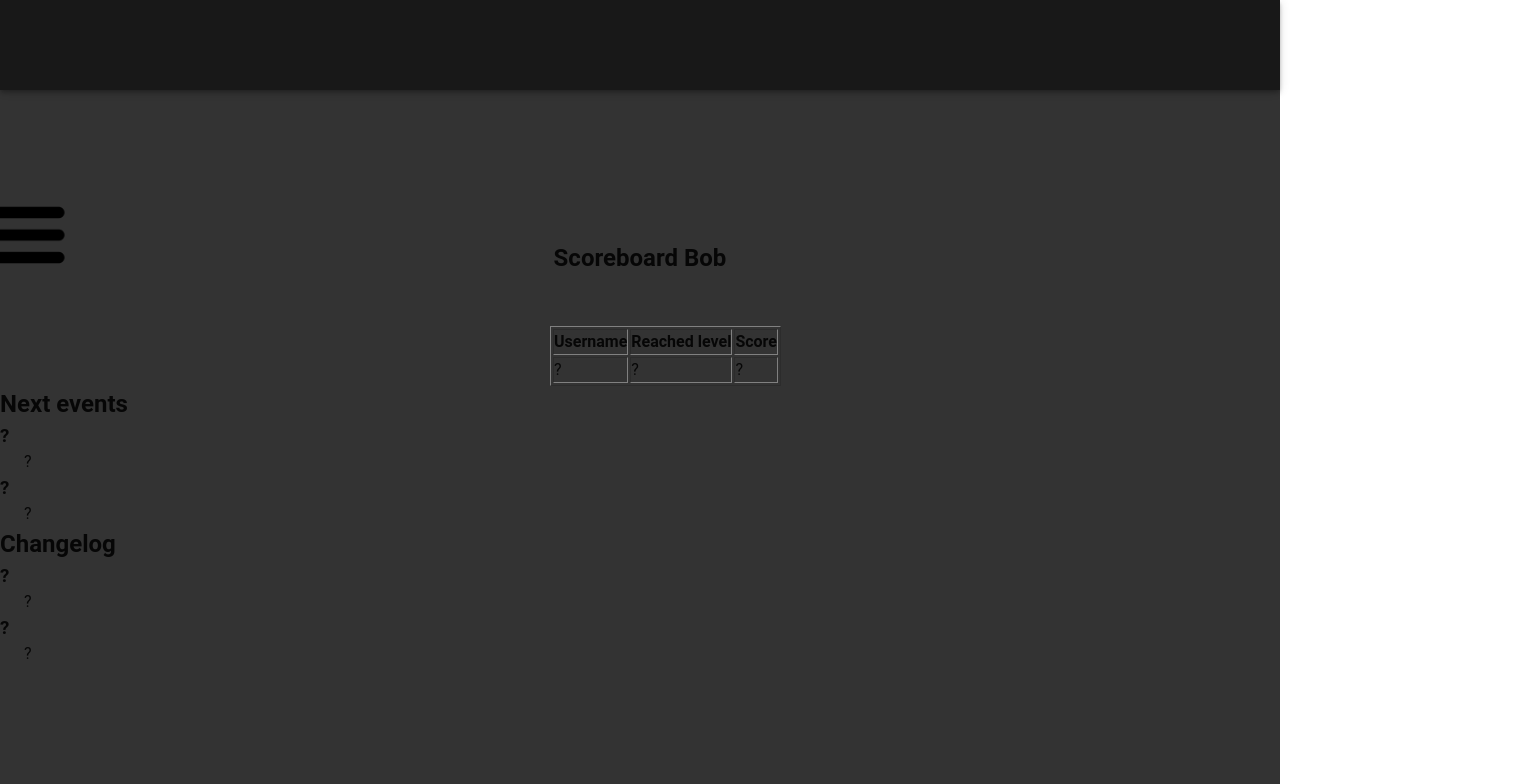
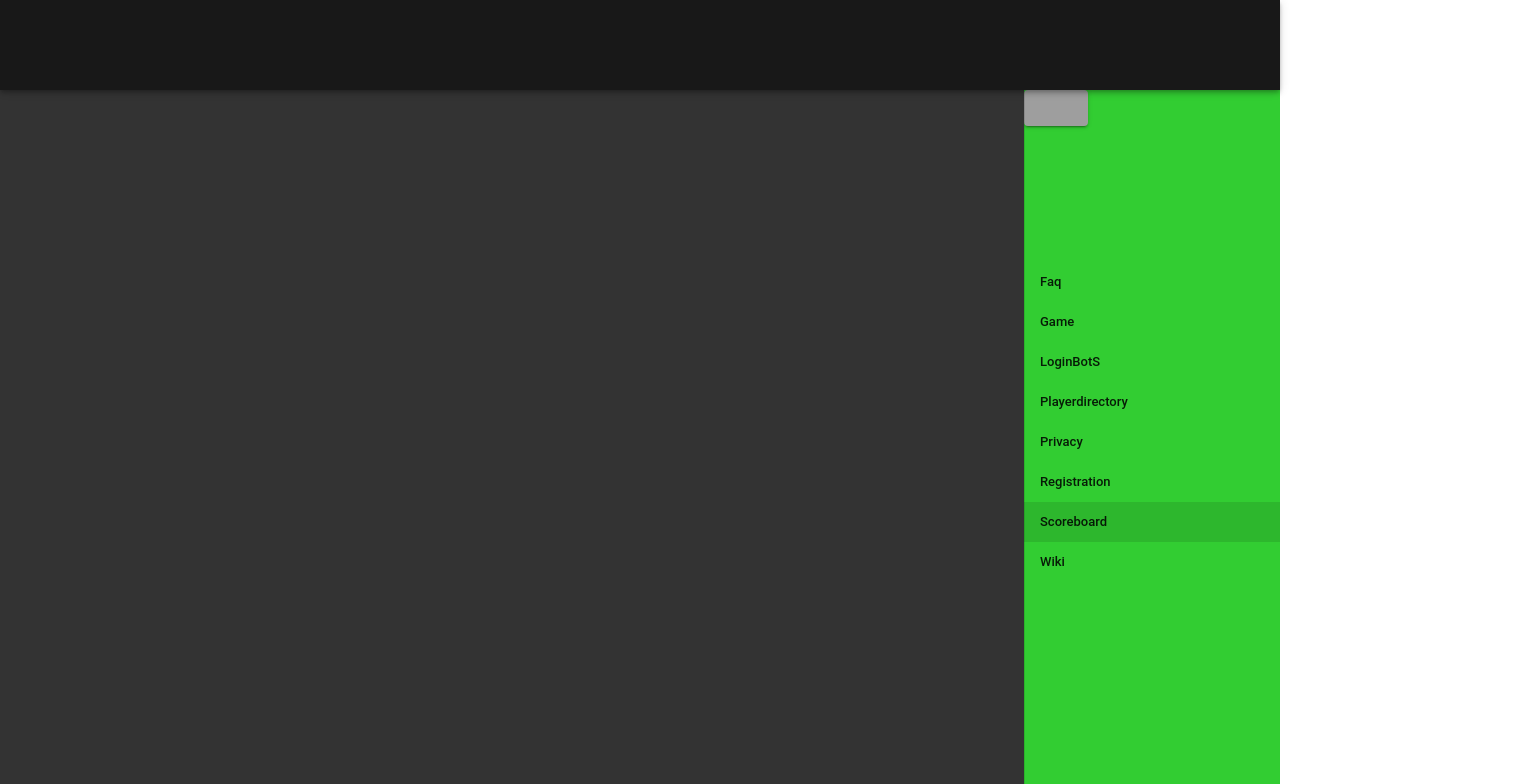
Before and after one commit to hfu-gis/Delta, a Vue app in the folder meal-prep/: page /Scoreboard in a window 1280 px wide. Shown: the top 784 px of the page, 1536 px wide, since content can reach past the window. Built offline with nearby package versions, Linux system fonts and the light colour scheme; the HTML template or start-up script is replaced by a standard one.

Commit message:
navigation überrarbeitet

```diff
--- a/meal-prep/src/App.vue
+++ b/meal-prep/src/App.vue
@@ -3,7 +3,7 @@
          <v-app>
             <v-app-bar app color="#181818" height="90pm">
               <div class="d-flex align-center">
-                <v-img alt="BOB Logo" class="shrink mr-2" contain src="./assets/bots-logo.png" height="90" width="180"  align="center" style="margin: 0px 0px 0px 600px"/>
+                <v-img alt="BOB Logo" class="shrink mr-2" contain src="./assets/bots-logo.png" height="90" width="180"  align="center" style="align-items: center; justify-content: center; display: flex"/>
                 <v-img alt="BOB Name" class="shrink mt-1 hidden-sm-and-down" contain min-width="100" src="" width="100"/>
               </div>
             </v-app-bar>
@@ -11,12 +11,15 @@
                 <div>
                     <v-sheet height="250px" style="background-color: #333333">
                         <v-container>
-                            <v-row style="margin-left: -80px">
-                                <img src="./assets/menue.png" height="90" width="90" @click.stop="drawer = !drawer" style="margin-top: 100px"/>
+                            <v-row style="float: right">
+                                <img src="./assets/menue.png" height="90" width="90" @click.stop="drawer = !drawer"/>
                             </v-row>
                         </v-container>
-                        <v-navigation-drawer v-model="drawer" absolute temporary right>
-                            <v-list dense style="margin-top: 200px">
+                        <v-navigation-drawer v-model="drawer" absolute right :value="drawer" style="background-color: limegreen">
+                            <v-btn color="grey" dark @click="drawer = !drawer">
+                                <v-icon dark left>mdi-arrow-left</v-icon>
+                            </v-btn>
+                            <v-list dense style="margin-top: 50%">
                                 <v-list-item v-for="item in items" :key="item.title" :to="item.to" link>
                                     <v-list-item-content>
                                         <v-list-item-title>{{ item.title }}</v-list-item-title>
@@ -28,6 +31,7 @@
                 </div>
              <router-view/>
             </v-content>
+             <v-footer color=""
           </v-app>
      </div>
 </template>
--- a/meal-prep/src/router/index.js
+++ b/meal-prep/src/router/index.js
@@ -13,7 +13,10 @@ import Game from "../views/Game";
 import About from "../views/About";
 import Privacy from "../views/Privacy";
 import Faq from "../views/Faq";
-
+import Magician from "../views/Magician";
+import Robot from "../views/Robot";
+import Scrapper from "../views/Scrapper";
+import Thief from "../views/Thief";
 Vue.use(VueRouter);
 
 const routes = [
@@ -81,6 +84,26 @@ const routes = [
     path: "/Privacy",
     name: "Privacy",
     component: Privacy
+  },
+  {
+    path: "/Magician",
+    name: "Magician",
+    component: Magician
+  },
+  {
+    path: "/Robot",
+    name: "Robot",
+    component: Robot
+  },
+  {
+    path: "/Scrapper",
+    name: "Scrapper",
+    component: Scrapper
+  },
+  {
+    path: "/Thief",
+    name: "Thief",
+    component: Thief
   }
 ];
 
--- a/meal-prep/src/views/Playerdirectory.vue
+++ b/meal-prep/src/views/Playerdirectory.vue
@@ -9,8 +9,8 @@
             <section class="tabelle">
                 <article class="tabellenreiter">
                     <h2>CHARACTER CLASSES</h2>
-                    <a>Scrappers</a>
-                    <a>Thief</a>
+                    <router-link :to="Scrapper">Scrapper</router-link>
+                    <router-link :to="Thief">Thief</router-link>
                     <a>Robot</a>
                     <a>Magician</a>
                 </article>
--- a/meal-prep/src/views/Scoreboard.vue
+++ b/meal-prep/src/views/Scoreboard.vue
@@ -1,7 +1,8 @@
 <template>
-    <div>
+    <div class="scoreboard_Seiteninhalt">
         <main>
-            <section class="ueberschrift">
+
+           <!-- <section class="ueberschrift">
                 <h1>Scoreboard Bob</h1>
             </section>
             <section class="tabelle">
@@ -37,7 +38,7 @@
                         <ol>?</ol>
                     </aside>
                 </article>
-            </section>
+            </section> -->
         </main>
     </div>
 </template>
@@ -56,5 +57,8 @@
     .tabelle{
         margin: 50px 0px 0px 550px;
     }
+    .scoreboard_Seiteninhalt{
+
+    }
 
 </style>
```
